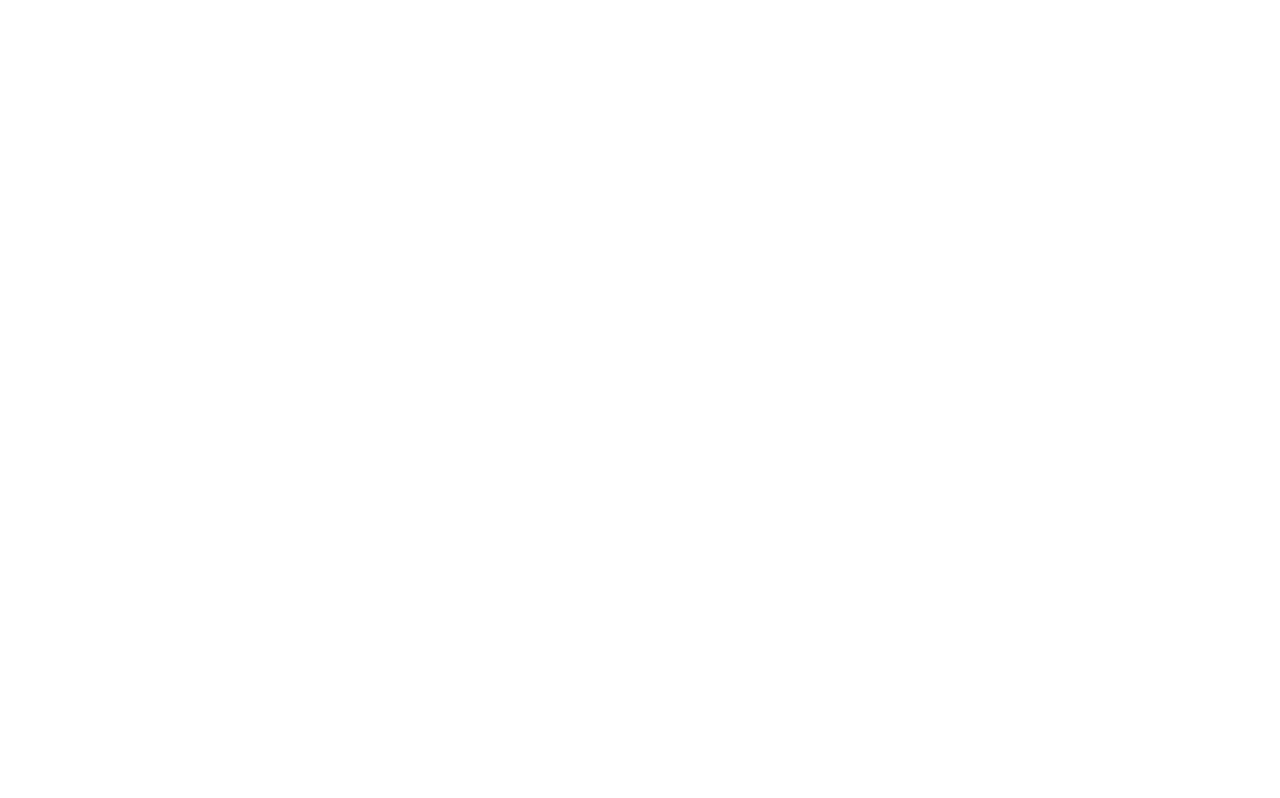
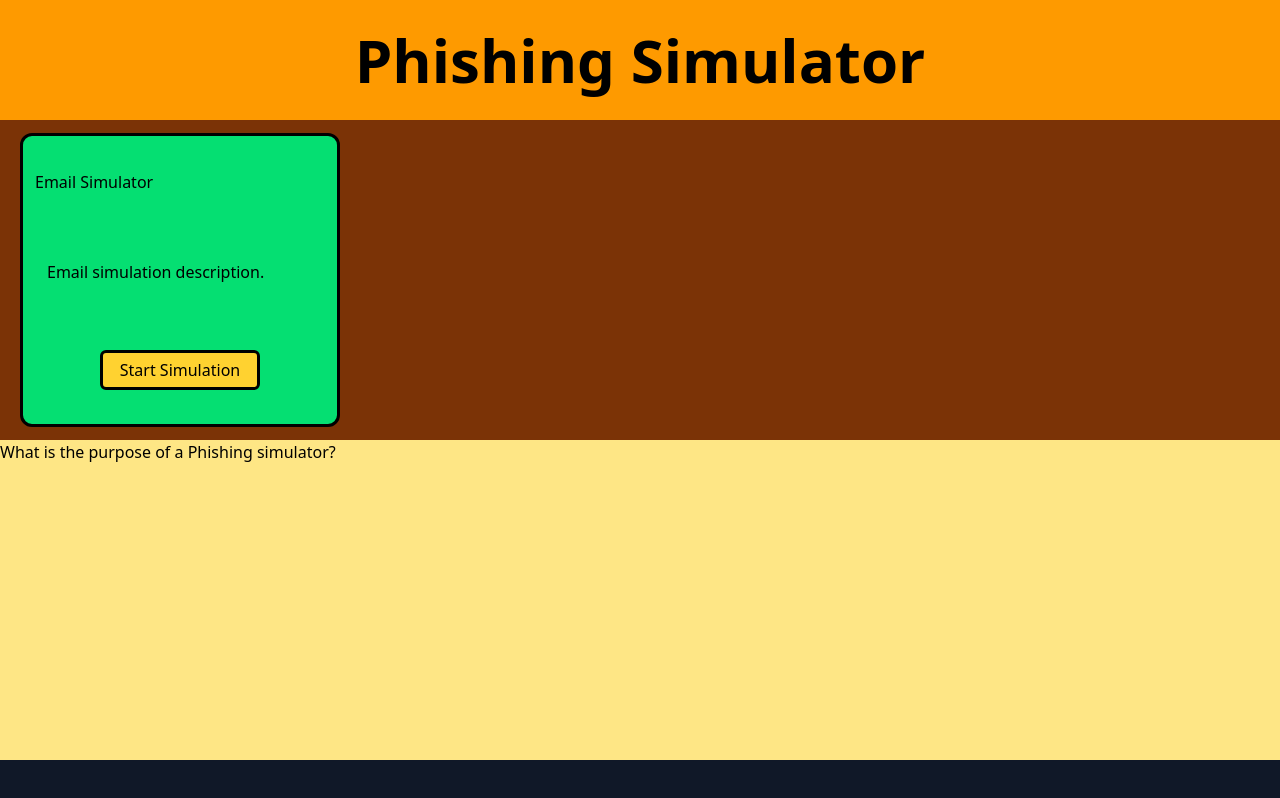
Before and after one commit to Kevskiiis/phishing-simulator, a React (Vite) app: page / in a window 1280 px wide. Built offline with nearby package versions, Linux system fonts and the light colour scheme.

Commit message:
Added components for home, and mail layout

```diff
--- a/package.json
+++ b/package.json
@@ -11,6 +11,7 @@
   },
   "dependencies": {
     "@tailwindcss/vite": "^4.1.12",
+    "lucide-react": "^0.542.0",
     "react": "^19.1.1",
     "react-dom": "^19.1.1",
     "tailwindcss": "^4.1.12"
--- a/src/App.jsx
+++ b/src/App.jsx
@@ -1,11 +1,11 @@
 import './App.css'
+import Home from './pages/Home.tsx'
 
 function App() {
-
   return (
     <>
+      <Home/>
     </>
   )
 }
-
 export default App
--- /dev/null
+++ b/src/components/email/MailLayout.tsx
@@ -0,0 +1,25 @@
+import  type {ReactNode} from 'react'; // ReactNode represents anything that react can render, "tsx code". Only runs at compile time as a type, because it then is complied to JS for runtime.
+import {useState} from 'react';
+import {Sidebar} from './MailSidebar.tsx';
+
+interface SidebarLayoutProps { // Why interface over type? We know what data types stricly, and no need for unions or intersections.
+    children: ReactNode;
+}
+
+function SidebarLayout ({children} : SidebarLayoutProps) {
+    const [isExpanded, setIsExpanded] = useState(true);
+
+    function handleClick (isExtended: boolean) {
+        setIsExpanded(isExtended);
+    }
+
+    return (
+        <div className={`transition-all duration-500 grid grid-rows-1 ${isExpanded ? 'grid-cols-[15rem_1fr]': 'grid-cols-[5.5rem_1fr]'} h-screen w-screen`}>
+            {/* Column 1 */}
+            <Sidebar manageExpand={handleClick} isExpanded={isExpanded} />
+            {/* Column 2 */}
+            {children}
+        </div>
+    )
+}
+export default SidebarLayout;
--- /dev/null
+++ b/src/components/email/MailSidebar.tsx
@@ -0,0 +1,80 @@
+import React, {createContext, useContext, useState} from 'react';
+import { Home, Settings, Folder, ArrowRightFromLine, ArrowLeftFromLine} from "lucide-react";
+
+const SidebarContext = createContext<boolean>(true);
+
+interface SidebarProps {
+    manageExpand: (isExtended: boolean) => void;
+    isExpanded: boolean;
+}
+
+export function Sidebar ({manageExpand, isExpanded} : SidebarProps) {
+    const [activePage, setActivePage] = useState('Home');
+
+    // Functions:
+    function handleToggle () {
+        manageExpand(!isExpanded);
+    }
+
+    function handleClick (page: string) {
+        setActivePage(page);
+    }
+
+    return (
+        <aside className='h-screen w-full'>
+            <nav className='h-full transition-all duration-500 flex flex-col bg-gray-900 border-r shadow-sm'>
+                {/* Logo and Closing Button */}
+                <div className='p-4 flex justify-between items-center bg-red-100 h-20'>
+                    <img src="" className={`transition-all duration-500 ${isExpanded ? 'w-15': 'w-0'}`} alt=''/>
+                    <button onClick={handleToggle} className='transition-all duration-500 p-1.5 rounded-lg bg-red-500 text-white hover:bg-gray-100 hover:text-black'>
+                        {isExpanded ? <ArrowLeftFromLine size={25}/> : <ArrowRightFromLine size={25}/>}
+                    </button>
+                </div>
+
+                {/* Buttons */}
+                <ul className='flex-1 px-3 overflow-y-auto'>
+                    <SidebarContext.Provider value={isExpanded}>
+                        <SidebarItem onClick={handleClick} icon={<Home size={25}/>} text='Home' active={activePage === 'Home'}/>
+                        <SidebarItem onClick={handleClick} icon={<Settings size={25}/>} text='Settings' active={activePage === 'Settings'}/>
+                        <SidebarItem onClick={handleClick} icon={<Folder size={25}/>} text='Folders' active={activePage === 'Folders'}/>
+                    </SidebarContext.Provider>
+                </ul>
+
+                {/* Profile */}
+                <div className='bg-red-50 border-t border-amber-50 p-4 pb-2 h-20 flex items-center relative object-bottom'>
+                    <div className='flex p-3 bg-gray-200 rounded-2xl'>
+                        <h3>BS</h3>
+                    </div>
+                    <div className={`transition-all duration-500 overflow-hidden ${isExpanded ? 'w-25 ml-3' : 'w-0 ml-0'}`}>
+                        <h4 className='font-semibold'>Bob Smith</h4>
+                        <span className='text-xs text-gray-300'>email@gmail.com</span>
+                    </div>
+                </div>
+            </nav>
+        </aside>
+    )
+}
+
+type SidebarItemProps = {
+    onClick: (page: string) => void;
+    icon: React.ReactNode; // Anything that react can render (HTML elements, or Components)
+    text: string;
+    active: boolean;
+}
+
+export function SidebarItem ({onClick, icon, text, active} : SidebarItemProps) {
+    const isExpanded = useContext(SidebarContext);
+
+    return (
+        <li
+            onClick={() => onClick(text)}
+            className={
+            `transition-all duration-300 relative flex items-center py-2 px-3 my-1 font-medium rounded-md cursor-pointer h-15
+            ${active ? "bg-white" : "hover:bg-red-200"}
+            ${isExpanded ? 'justify-around w-full' : 'justify-center min-w-15 px-0'}`}
+        >
+            <span className='transition-all duration-500'>{icon}</span>
+            <span className={`transition-all duration-500 overflow-hidden whitespace-nowrap text-black ${isExpanded ? 'w-auto ml-2': 'w-0 ml-0'}`}>{text}</span>
+        </li>
+    );
+}
--- /dev/null
+++ b/src/components/home/InformationCard.tsx
@@ -0,0 +1,10 @@
+import {JSX} from 'react';
+
+function InformationCard (): JSX.Element {
+    return (
+        <div className="">
+
+        </div>
+    )
+}
+export default InformationCard;
--- /dev/null
+++ b/src/components/home/SimulationCard.tsx
@@ -0,0 +1,38 @@
+import { JSX } from "react";
+
+interface SimulationCardProps {
+    title: string;
+    description: string;
+    buttonText: string;
+}
+
+function SimulationCard ({title, description, buttonText}: SimulationCardProps): JSX.Element {
+
+    function handleClick () {
+
+    }
+
+    return (
+        <div className="h-11/12 w-80 flex flex-col justify-around border-3 rounded-xl bg-green-400 hover:scale-102 transition-all">
+            <h1 className="pl-3 transition-all">{title}</h1>
+            <p className="pl-6 transition-all">{description}</p>
+            <div className="flex flex-row justify-center items-center">
+                <button
+                    type="button" onClick={handleClick}
+                    className="
+                        flex flex-row justify-center items-center
+                        w-40 h-10 bg-amber-300
+                        border-3 rounded-md
+                        hover:bg-amber-700
+                        hover:scale-110
+                        active:scale-90
+                        transition-all
+                    "
+                >
+                    {buttonText}
+                </button>
+            </div>
+        </div>
+    )
+}
+export default SimulationCard;
--- /dev/null
+++ b/src/pages/Home.tsx
@@ -0,0 +1,28 @@
+import { JSX } from "react";
+import SimulationCard from "../components/home/SimulationCard";
+
+function Home (): JSX.Element {
+    return (
+        <div className="w-screen h-screen flex flex-col overflow-y-scroll bg-gray-900">
+            {/* Title */}
+            <div className="w-full h-30 flex justify-center items-center relative top-0 font-extrabold text-6xl bg-amber-500">
+                <h1>Phishing Simulator</h1>
+            </div>
+
+            {/* Content/Cards */}
+            <div className="w-full h-80 flex items-center pl-5 pr-5 bg-amber-900">
+                <SimulationCard title={'Email Simulator'} description={'Email simulation description.'} buttonText={'Start Simulation'}></SimulationCard>
+            </div>
+            {/* About / Information */}
+            <div className="w-full h-80 flex flex-col bg-amber-200">
+                {/* Why Phishing Simulator section */}
+                <div>
+                    <h1>What is the purpose of a Phishing simulator?</h1>
+                    <p></p>
+                </div>
+            </div>
+        </div>
+    )
+
+}
+export default Home;
--- /dev/null
+++ b/src/pages/MailSimulation.tsx
@@ -0,0 +1,8 @@
+function MailSimulation () {
+    return(
+        <div className="h-screen w-screen">
+
+        </div>
+    );
+}
+export default MailSimulation;
```
Also changed, not shown: 1 other file (tests, documents, lock files or other folders).
